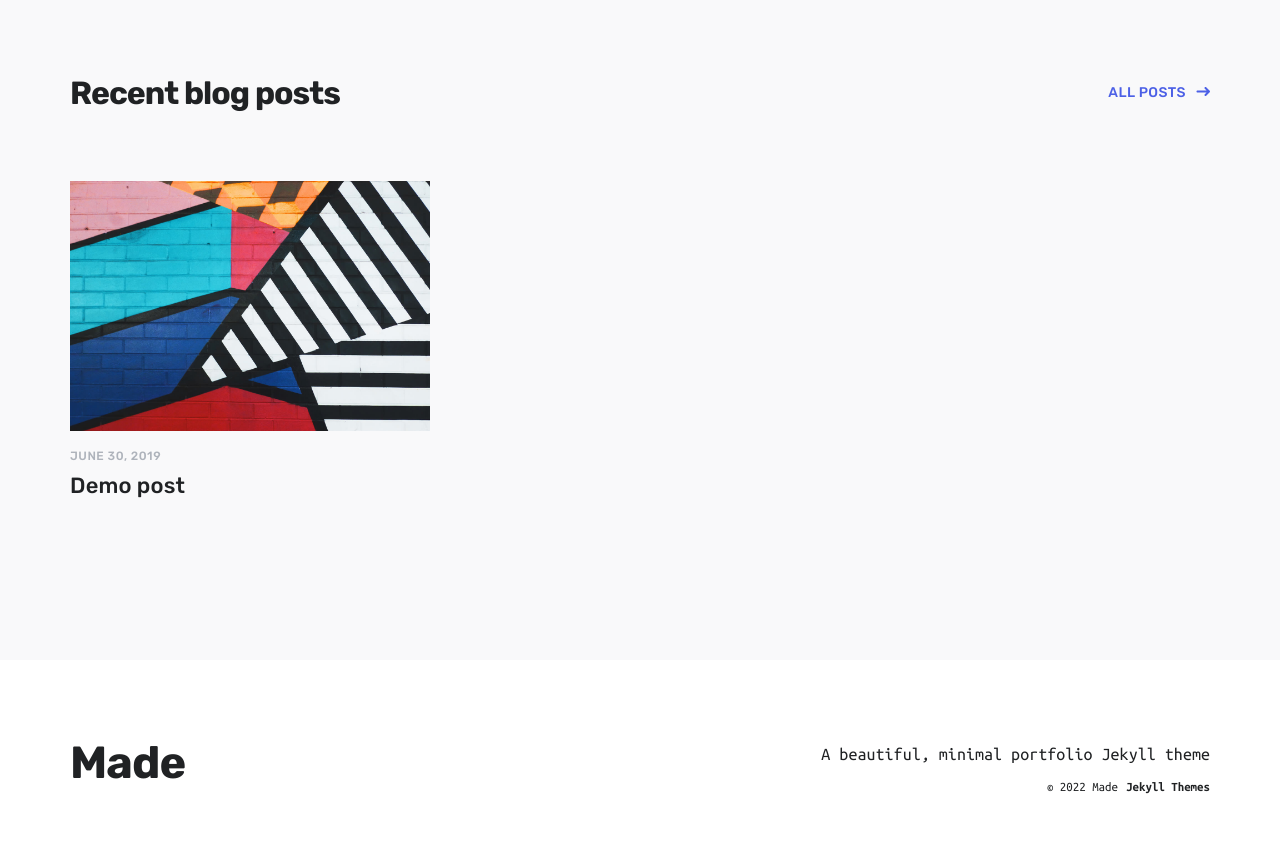
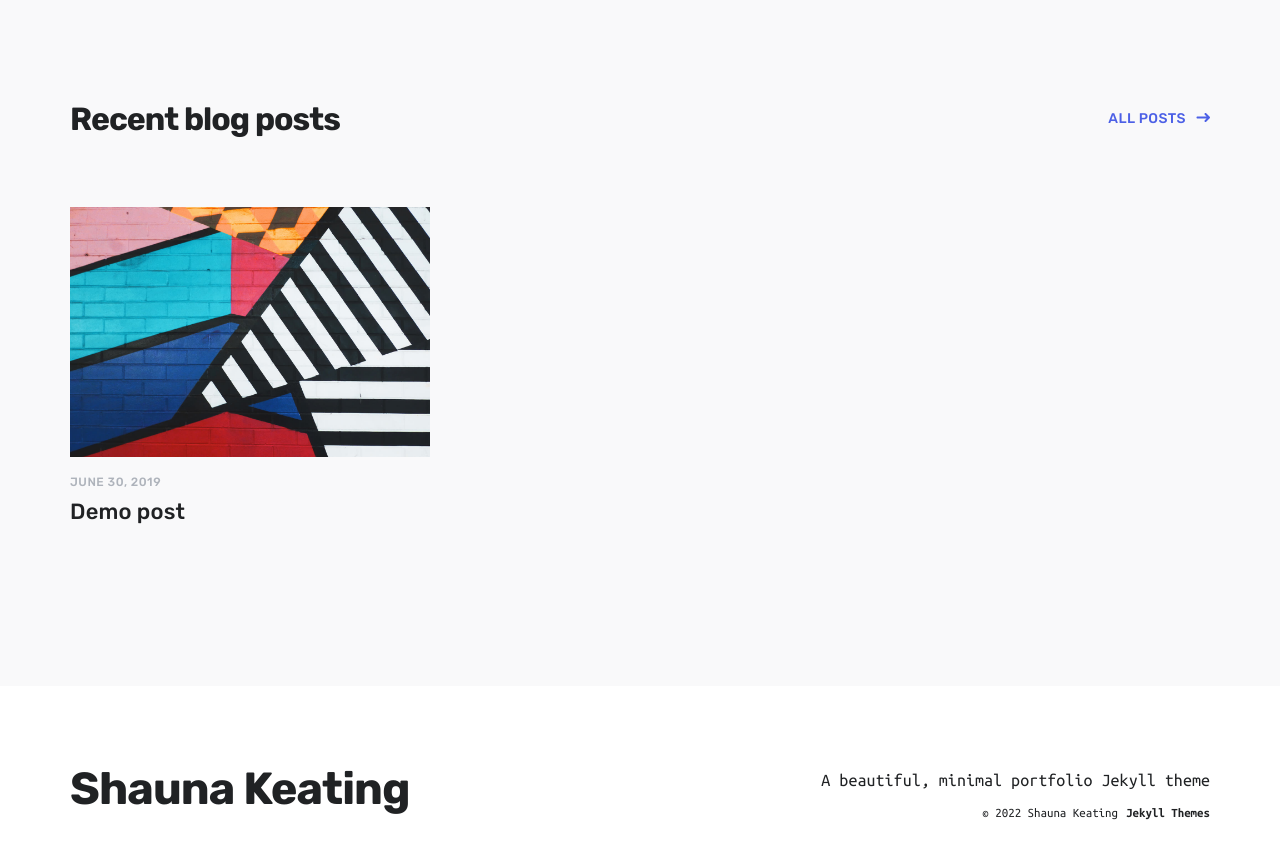
Before and after one commit to Shkeating/shauna.githib.io, a Jekyll site: the page built from index.html, in a window 1280 px wide and 900 px high, scrolled down 2502 px. Shown: the top 859 px of the window. Built offline with Jekyll 4.4.1, drawn with Linux system fonts in a browser that asks for light colours; nearby versions of some CDN libraries.

Commit message:
starts to configure site settings

```diff
--- a/_data/settings.yml
+++ b/_data/settings.yml
@@ -1,6 +1,6 @@
 basic_settings:
-  site_title: Made
-  favicon_image: /images/favicon.png
+  site_title: Shauna Keating
+  favicon_image: favicon.ico
 
 header_settings:
   logo_image:
@@ -33,7 +33,7 @@
 
 social_settings:
   facebook_url: ''
-  twitter_url: ''
+  twitter_url: 'shkeating'
   instagram_url: ''
   snapchat_url: ''
   youtube_url: ''
@@ -49,7 +49,7 @@
   dribbble_url: ''
   behance_url: ''
   deviantart_url: ''
-  github_url: ''
+  github_url: 'shkeating'
   reddit_url: ''
   flickr_url: ''
   etsy_url: ''
@@ -57,7 +57,7 @@
   soundcloud_url: ''
   spotify_url: ''
   bandcamp_url: ''
-  linkedin_url: ''
+  linkedin_url: 'shauna-keating'
 
 color_settings:
   background_color: '#ffffff'
```
Also changed, not shown: 7 other files.
